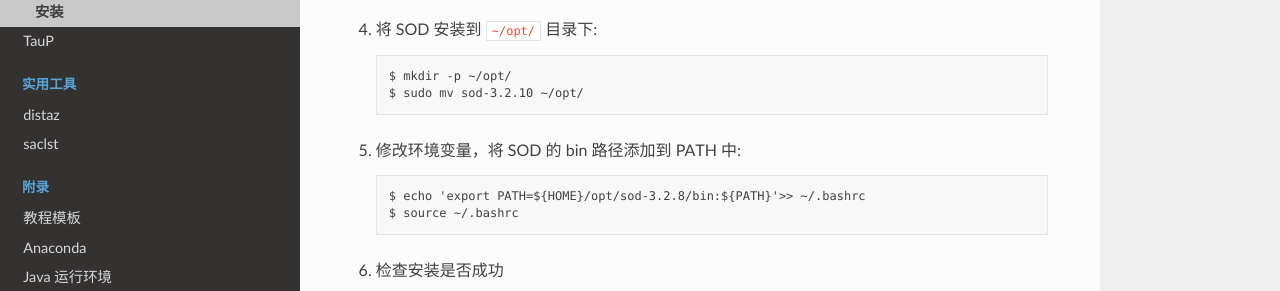
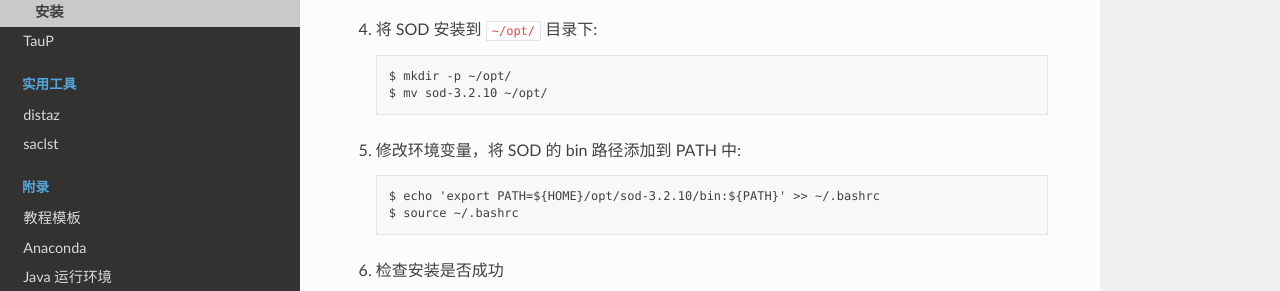
Before and after one commit to seismo-learn/software, a Sphinx documentation site: the page built from source/sod/install.rst, in a window 1280 px wide and 969 px high. Shown: the part 379-670 px from the top of the window. Built offline with Sphinx 7.4.7 and the Read the Docs theme 2.0.0, drawn with Linux system fonts in a browser that asks for light colours.

Commit message:
Fix sudo: no need to use sudo if installed to ~/opt/ (#112)
* Fix sudo: no need to use sudo if installed to ~/opt/

* Fix wrong version number in sod

```diff
--- a/source/sod/install.rst
+++ b/source/sod/install.rst
@@ -14,11 +14,11 @@
 4.  将 SOD 安装到 :file:`~/opt/` 目录下::
 
         $ mkdir -p ~/opt/
-        $ sudo mv sod-3.2.10 ~/opt/
+        $ mv sod-3.2.10 ~/opt/
 
 5.  修改环境变量，将 SOD 的 bin 路径添加到 PATH 中::
 
-        $ echo 'export PATH=${HOME}/opt/sod-3.2.8/bin:${PATH}'>> ~/.bashrc
+        $ echo 'export PATH=${HOME}/opt/sod-3.2.10/bin:${PATH}' >> ~/.bashrc
         $ source ~/.bashrc
 
 6.  检查安装是否成功
--- a/source/taup/install.rst
+++ b/source/taup/install.rst
@@ -14,7 +14,7 @@
 4.  将 TauP 安装到 :file:`~/opt` 目录下::
 
         $ mkdir -p ~/opt/
-        $ sudo mv TauP-2.4.5 ~/opt/
+        $ mv TauP-2.4.5 ~/opt/
 
 5.  修改环境变量，将 TauP 的 bin 路径添加到 PATH 中::
 
```
